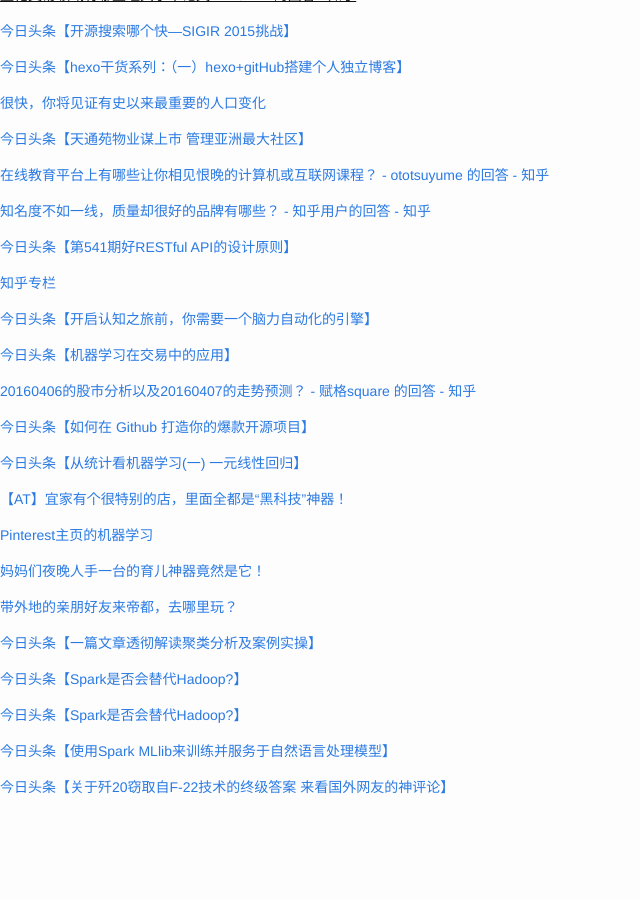
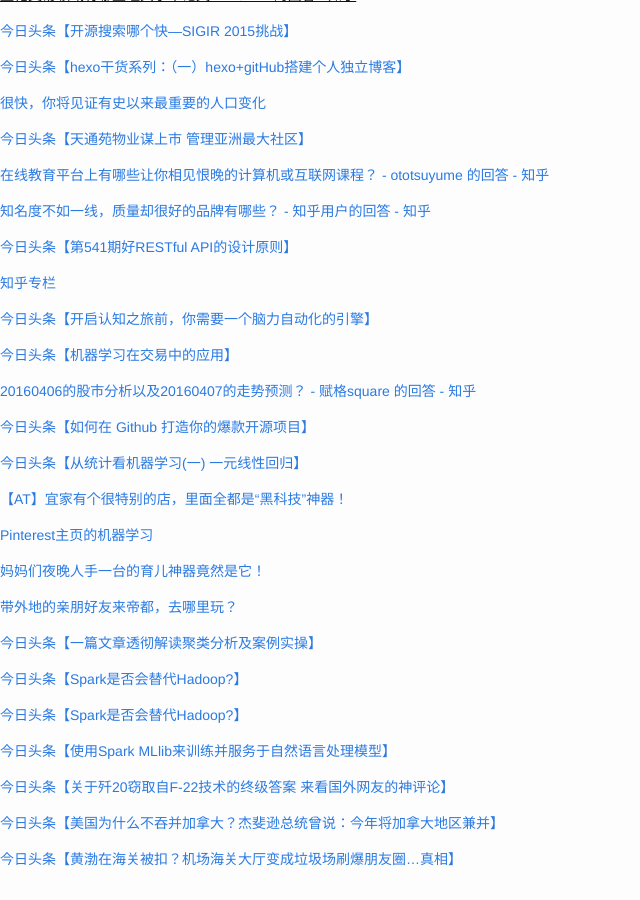
Before and after one commit to cnwarden/cnwarden.github.io, a Jekyll site: the page built from fav/index.md, in a window 1280 px wide and 900 px high, scrolled down 8706 px. Shown: the whole window, without its empty margins (0-640 px from the left). Built offline with Jekyll 4.4.1, drawn with Linux system fonts in a browser that asks for light colours; emoji names are drawn with the system emoji font; before the commit the page ends 9534 px from its top, so only the background shows below that.

Commit message:
auto commit

```diff
--- a/fav/index.md
+++ b/fav/index.md
@@ -526,3 +526,7 @@ title:  fav
 [今日头条【使用Spark MLlib来训练并服务于自然语言处理模型】](http://toutiao.com/group/6267676834193375490/?iid=3946525414&app=news_article&tt_from=android_share&utm_source=email&utm_medium=toutiao_android&utm_campaign=client_share)
 
 [今日头条【关于歼20窃取自F-22技术的终级答案 来看国外网友的神评论】](http://toutiao.com/group/6271447263118983425/?iid=3946525414&app=news_article&tt_from=android_share&utm_source=email&utm_medium=toutiao_android&utm_campaign=client_share)
+
+[今日头条【美国为什么不吞并加拿大？杰斐逊总统曾说：今年将加拿大地区兼并】](http://toutiao.com/group/6271421142569992449/?iid=3946525414&app=news_article&tt_from=android_share&utm_source=email&utm_medium=toutiao_android&utm_campaign=client_share)
+
+[今日头条【黄渤在海关被扣？机场海关大厅变成垃圾场刷爆朋友圈...真相】](http://toutiao.com/group/6271454798484553985/?iid=3946525414&app=news_article&tt_from=android_share&utm_source=email&utm_medium=toutiao_android&utm_campaign=client_share)
```
